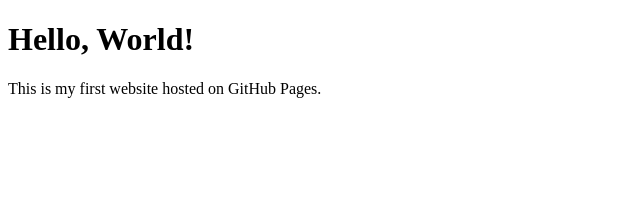
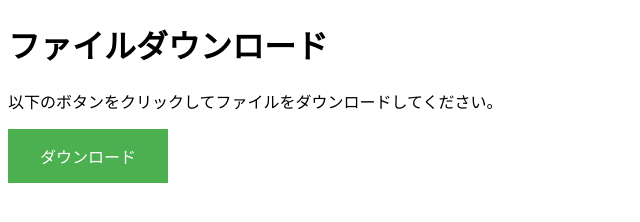
Before and after one commit to auticHub/web, a plain HTML site: page index.html in a window 1280 px wide. Shown: the whole page, without its empty margins (0-640 px from the left). Drawn offline with Linux system fonts and the light colour scheme.

Commit message:
ダウンロードボタン設置テスト

```diff
--- a/index.html
+++ b/index.html
@@ -1,10 +1,39 @@
 <!DOCTYPE html>
 <html>
 <head>
-  <title>My First GitHub Pages Site</title>
+  <title>ファイルダウンロード</title>
+  <style>
+    .download-button {
+      background-color: #4CAF50; /* Green */
+      border: none;
+      color: white;
+      padding: 15px 32px;
+      text-align: center;
+      text-decoration: none;
+      display: inline-block;
+      font-size: 16px;
+      cursor: pointer;
+    }
+  </style>
 </head>
 <body>
-  <h1>Hello, World!</h1>
-  <p>This is my first website hosted on GitHub Pages.</p>
+  <h1>ファイルダウンロード</h1>
+  <p>以下のボタンをクリックしてファイルをダウンロードしてください。</p>
+
+  <button class="download-button" onclick="downloadFile()">ダウンロード</button>
+
+  <script>
+    function downloadFile() {
+      const url = 'test.txt'; // ダウンロードするファイルのパス
+      const filename = 'test.txt'; // ダウンロード時のファイル名 (同じファイル名でダウンロードする場合)
+
+      const link = document.createElement('a');
+      link.href = url;
+      link.download = filename;
+      document.body.appendChild(link);
+      link.click();
+      document.body.removeChild(link);
+    }
+  </script>
 </body>
 </html>
```
